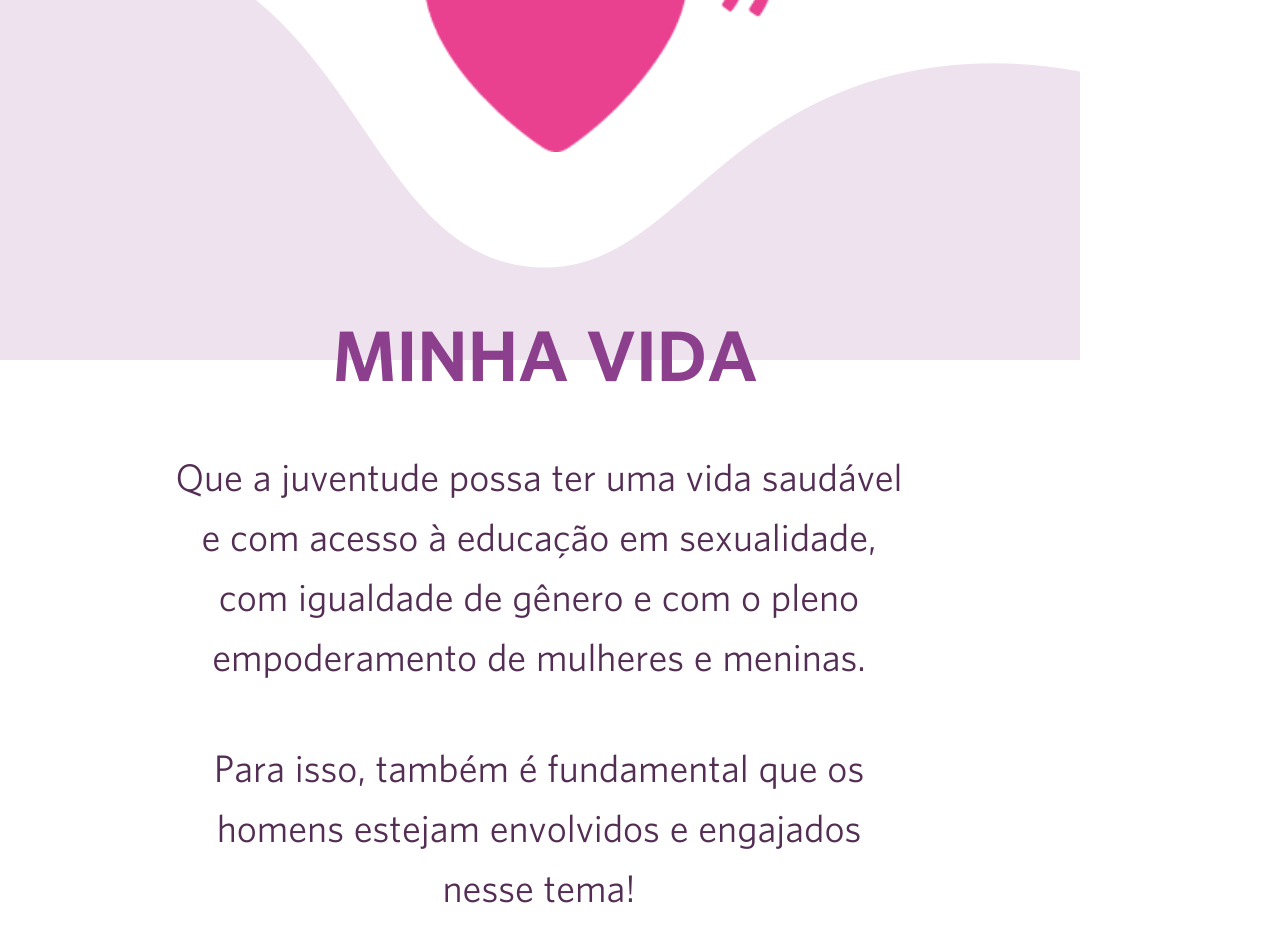
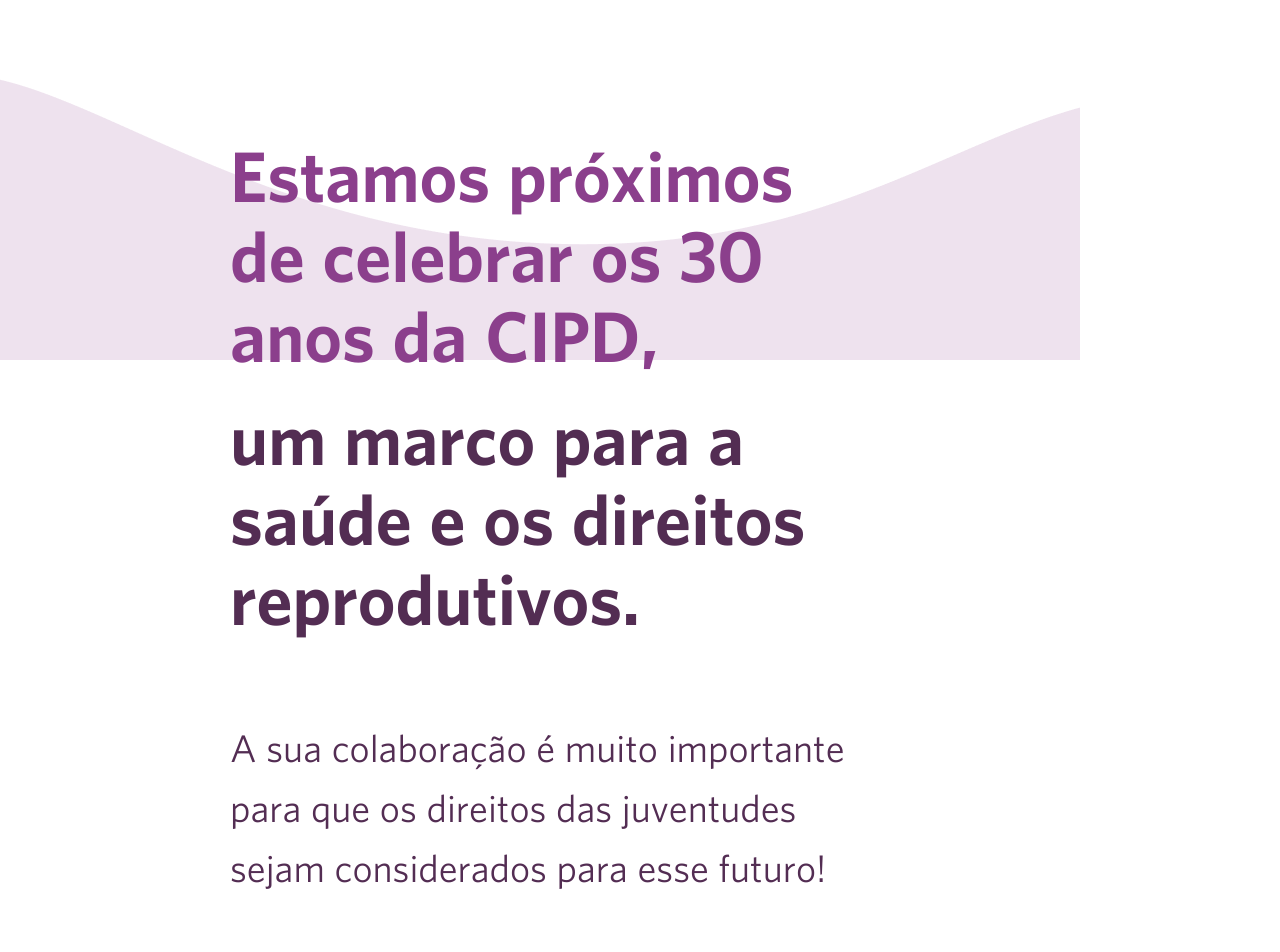
Before and after one commit to Glide-Tecnologia/UNFPA-Jornada-Interativa, a React (Create React App) app in the folder game/: page /mensagem in a window 1280 px wide. Shown: the part 440-1392 px from the top of the page. Built offline with nearby package versions, Linux system fonts and the light colour scheme.

Commit message:
mensagem page

```diff
--- a/game/src/pages/Telas/Mensagem.js
+++ b/game/src/pages/Telas/Mensagem.js
@@ -11,29 +11,22 @@ function Vida () {
 
   return (
     <div>
-      <img src='img/elemento-3.png' className='elemento-3 absolute' />
-      <img src='img/elemento-5.png' className='elemento-5 absolute' />
+      <img src='img/elemento-6.png' className='elemento-3 absolute' />
+      <img src="img/icpd-30.png" className='icpd-30 absolute' />
+
+
+      <div className='titulo-mensagem absolute'>Estamos próximos de celebrar os 30 anos da CIPD,</div>
+      <div className='subtitulo-mensagem absolute'>um marco para a saúde e os direitos reprodutivos.</div>
+
+      <div className='mensagem absolute'>A sua colaboração é muito importante para que os direitos das juventudes sejam considerados para esse futuro!</div>
+
       <img
         src='img/seta.svg'
         className='seta absolute'
         onTouchStart={() => redireconar()}
         onClick={() => redireconar()}
       />
-      <img src='img/Coração.png' className='icone-pilares icone-coracao absolute' />
-      <div className='titulo-pilares-itens absolute'>
-        <h2>MINHA VIDA</h2>
-      </div>
-      <div className='texto-pilares-itens texto-vida absolute'>
-        <p>
-          Que a juventude possa ter uma vida saudável e com acesso à educação em
-          sexualidade, com igualdade de gênero e com o pleno empoderamento de
-          mulheres e meninas.{' '}
-        </p>
-        <p>
-          Para isso, também é fundamental que os homens estejam envolvidos e
-          engajados nesse tema!
-        </p>
-      </div>
+
     </div>
   )
 }
--- a/game/src/pages/Telas/Telas.css
+++ b/game/src/pages/Telas/Telas.css
@@ -728,3 +728,38 @@
 #termsCheck span {
   font-weight: bold;
 }
+
+/* ----------------- Mensagem */
+.titulo-mensagem{
+  top: 575px;
+  left:230px;
+  width: 576px;
+  color: var(--lilac);
+  font-family: 'UNFPABold';
+  font-size: 65px;
+  font-style: normal;
+  font-weight: 700;
+  line-height: 80px; /* 123.077% */
+}
+.subtitulo-mensagem{
+  top: 838px;
+  left:230px;
+  width: 581px;
+  color: var(--purple);
+  font-family:  'UNFPABold';
+  font-size: 65px;
+  font-style: normal;
+  font-weight: 700;
+  line-height: 80px; /* 123.077% */
+}
+.mensagem{
+  top:1158px;
+  left:230px;
+  width: 621px;
+  color: #532D53;
+  font-family:  'UNFPA';
+  font-size: 35px;
+  font-style: normal;
+  font-weight: 500;
+  line-height: 60px; /* 171.429% */
+}
```
